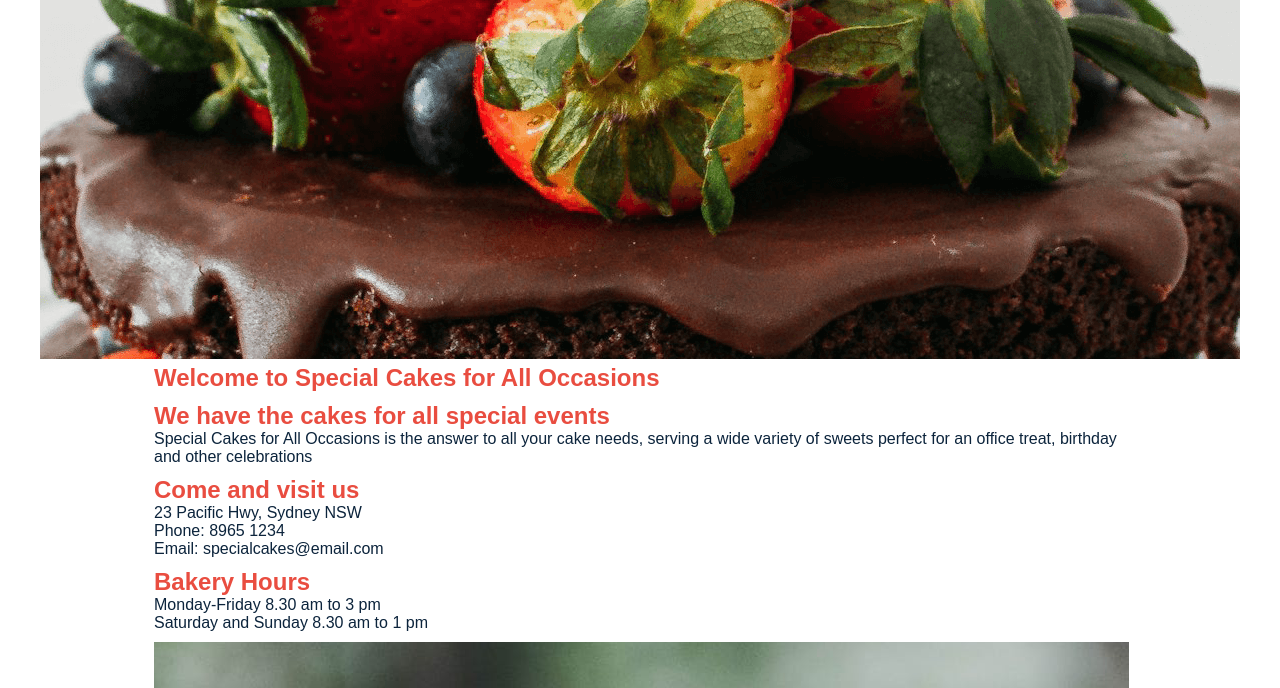
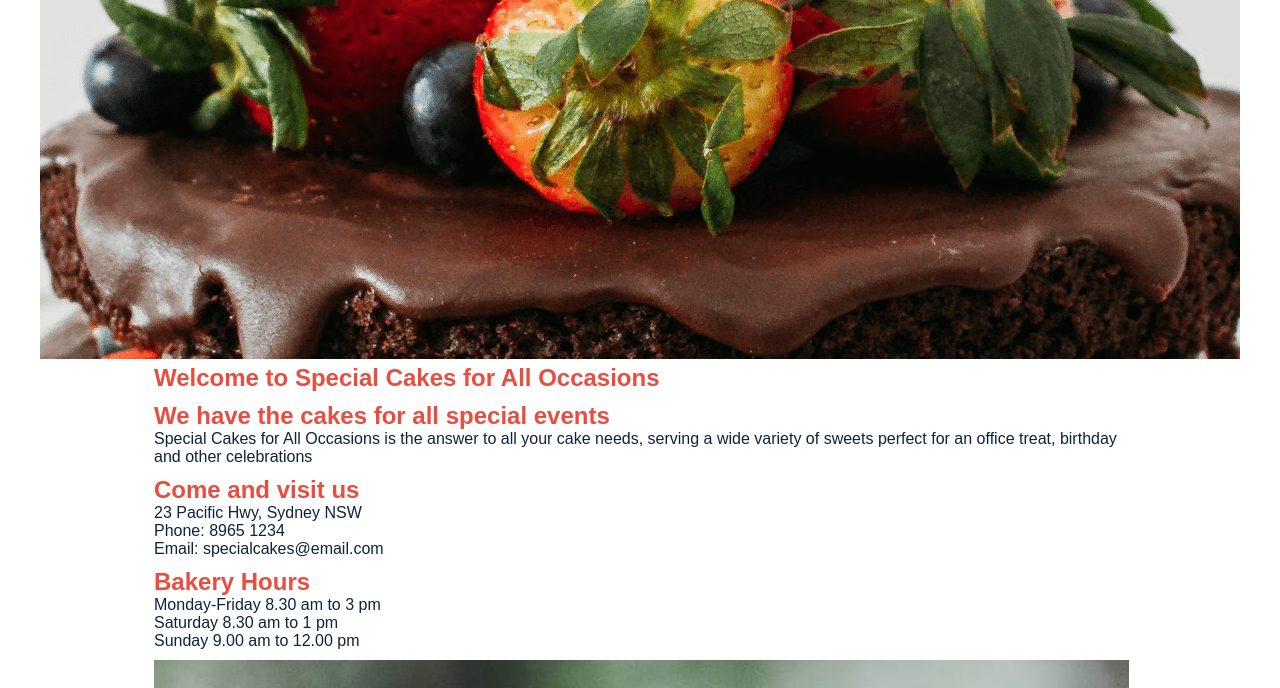
Before and after one commit to JimmarPenoso/Cake-Shop, a plain HTML site: page index.html in a window 1280 px wide. Shown: the part 112-800 px from the top of the page. Drawn offline with Linux system fonts and the light colour scheme.

Commit message:
Update index.html

```diff
--- a/index.html
+++ b/index.html
@@ -127,7 +127,7 @@
             </div>
             <div class=hours>
                 <h2>Bakery Hours</h2>
-                <p>Monday-Friday 8.30 am to 3 pm <br> Saturday and Sunday 8.30 am to 1 pm
+                <p>Monday-Friday 8.30 am to 3 pm <br> Saturday 8.30 am to 1 pm <br> Sunday 9.00 am to 12.00 pm
                 </p>
             </div>
             <img class="chocstrand"
```
